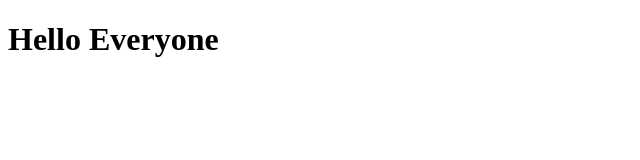
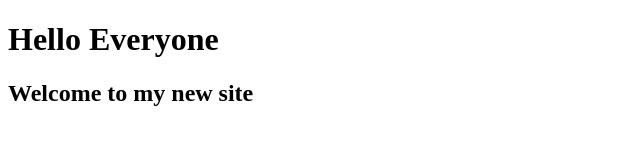
Before and after one commit to ging1989/testgit, a plain HTML site: page Index.html in a window 1280 px wide. Shown: the whole page, without its empty margins (0-640 px from the left). Drawn offline with Linux system fonts and the light colour scheme.

Commit message:
Add 2nd line body

```diff
--- a/Index.html
+++ b/Index.html
@@ -5,6 +5,7 @@
     </head>
     <body>
         <h1>Hello Everyone</h1>
+        <h2>Welcome to my new site</h2>
     </body>
 
 </html>
```
